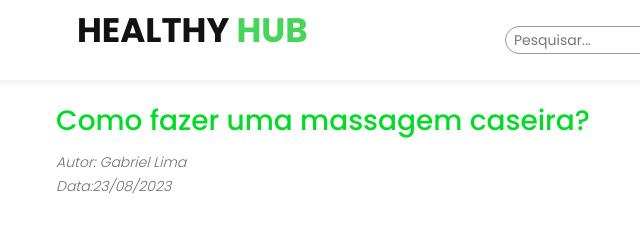
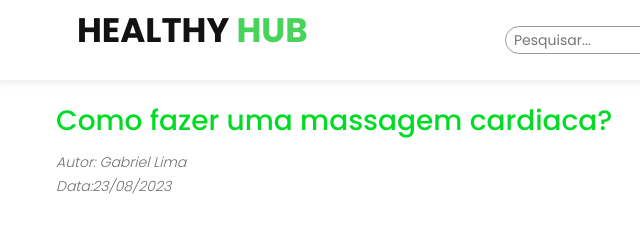
Before and after one commit to healthyhub/healthy, a plain HTML site: page post1.html in a window 1280 px wide. Shown: the top 240 px of the page, 8-648 px from the left. Drawn offline with Linux system fonts and the light colour scheme.

Commit message:
Update post1.html

```diff
--- a/post1.html
+++ b/post1.html
@@ -77,7 +77,7 @@
     <div class="banner header-text"></div>
 
      <div id="main-page">
-        <h3 class="main-title"> Como fazer uma massagem caseira? </h3>
+        <h3 class="main-title"> Como fazer uma massagem cardiaca? </h3>
          <p class="sub-title">Autor: Gabriel Lima</p>
          <p class="sub-title">Data:23/08/2023</p>
      </div>
```
